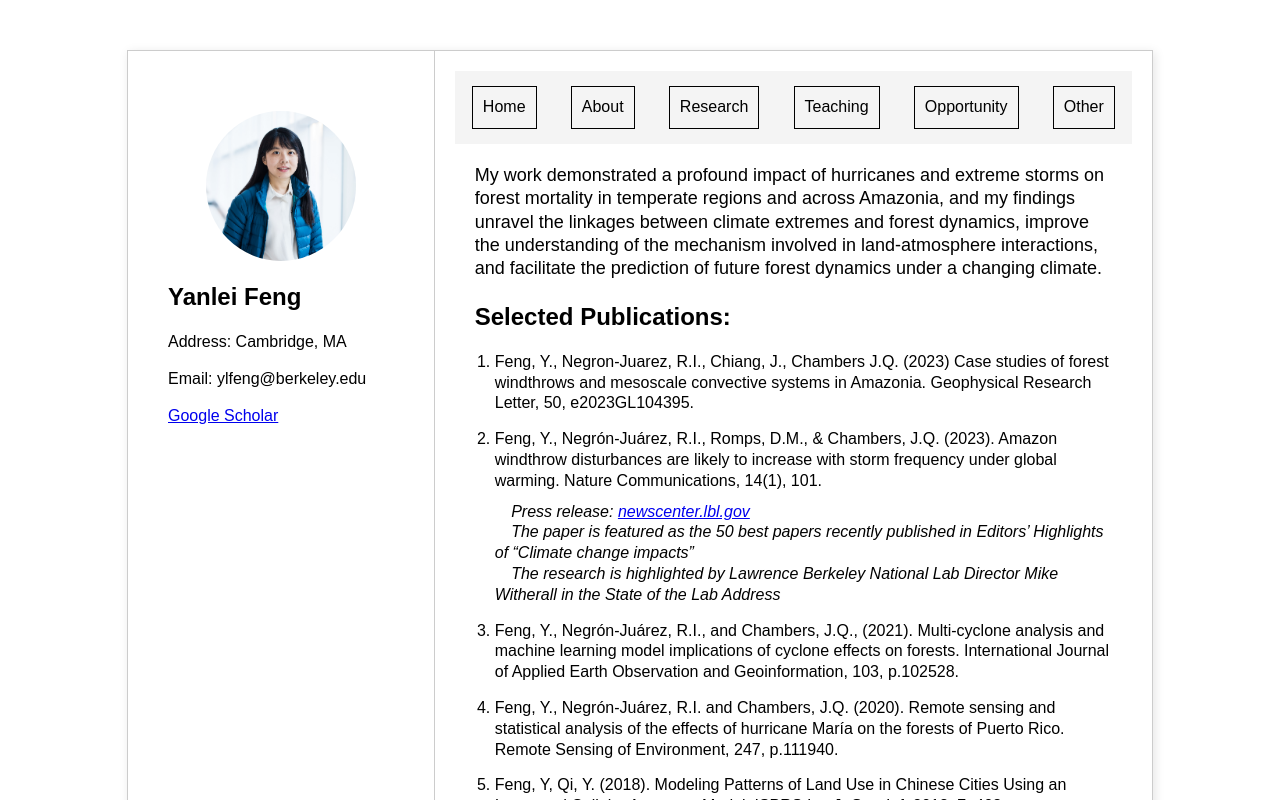
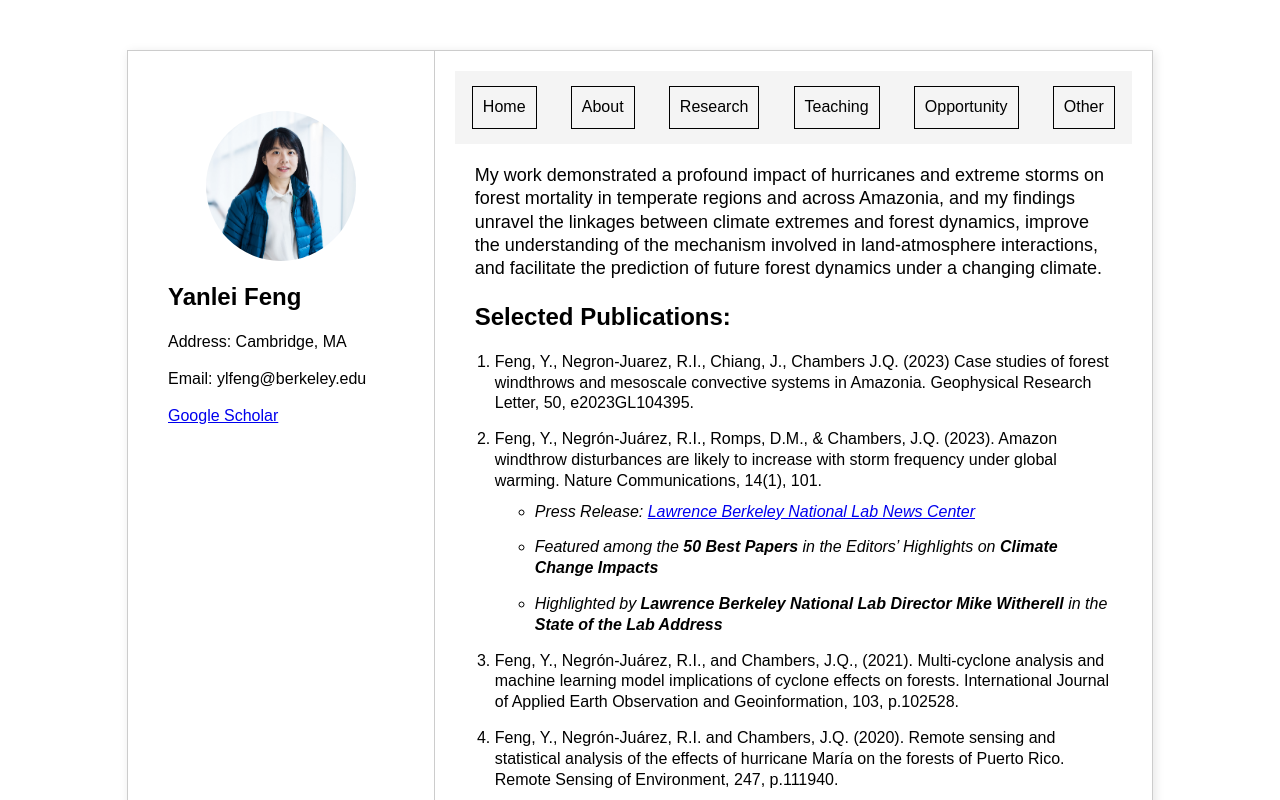
Before and after one commit to YanleiFeng/YanleiFeng.github.io, a plain HTML site: page research.html in a window 1280 px wide. Shown: the top 800 px of the page. Drawn offline with Linux system fonts and the light colour scheme.

Commit message:
Update research.html

```diff
--- a/research.html
+++ b/research.html
@@ -130,10 +130,13 @@
                     <li>
                         Feng, Y., Negrón-Juárez, R.I., Romps, D.M., & Chambers, J.Q. (2023). Amazon windthrow disturbances are likely to increase with storm frequency under global warming. Nature Communications, 14(1), 101.
                         <div class="highlight">
-                             Press release: <a href="https://newscenter.lbl.gov/2023/01/17/climate-change-amazon-trees/">newscenter.lbl.gov</a><br>
-                             The paper is featured as the 50 best papers recently published in Editors’ Highlights of “Climate change impacts”<br>
-                             The research is highlighted by Lawrence Berkeley National Lab Director Mike Witherall in the State of the Lab Address
+                        <ul>
+                        <li>Press Release: <a href="https://newscenter.lbl.gov/2023/01/17/climate-change-amazon-trees/" target="_blank">Lawrence Berkeley National Lab News Center</a></li>
+                        <li>Featured among the <strong>50 Best Papers</strong> in the Editors’ Highlights on <strong>Climate Change Impacts</strong></li>
+                        <li>Highlighted by <strong>Lawrence Berkeley National Lab Director Mike Witherell</strong> in the <strong>State of the Lab Address</strong></li>
+                        </ul>
                         </div>
+
                     </li>
                     <li>
                     Feng, Y., Negrón-Juárez, R.I., and Chambers, J.Q., (2021). Multi-cyclone analysis and machine learning model implications of cyclone effects on forests. International Journal of Applied Earth Observation and Geoinformation, 103, p.102528.
```
